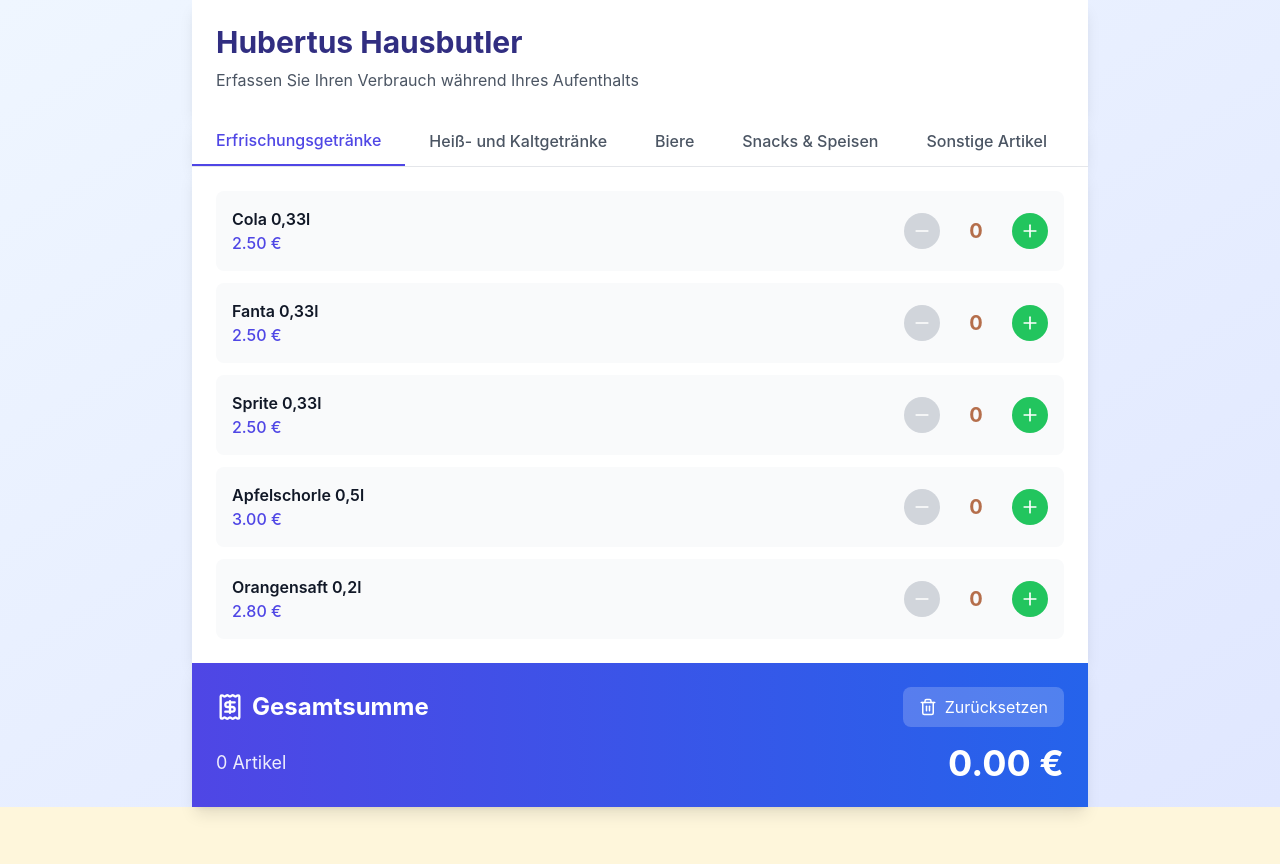
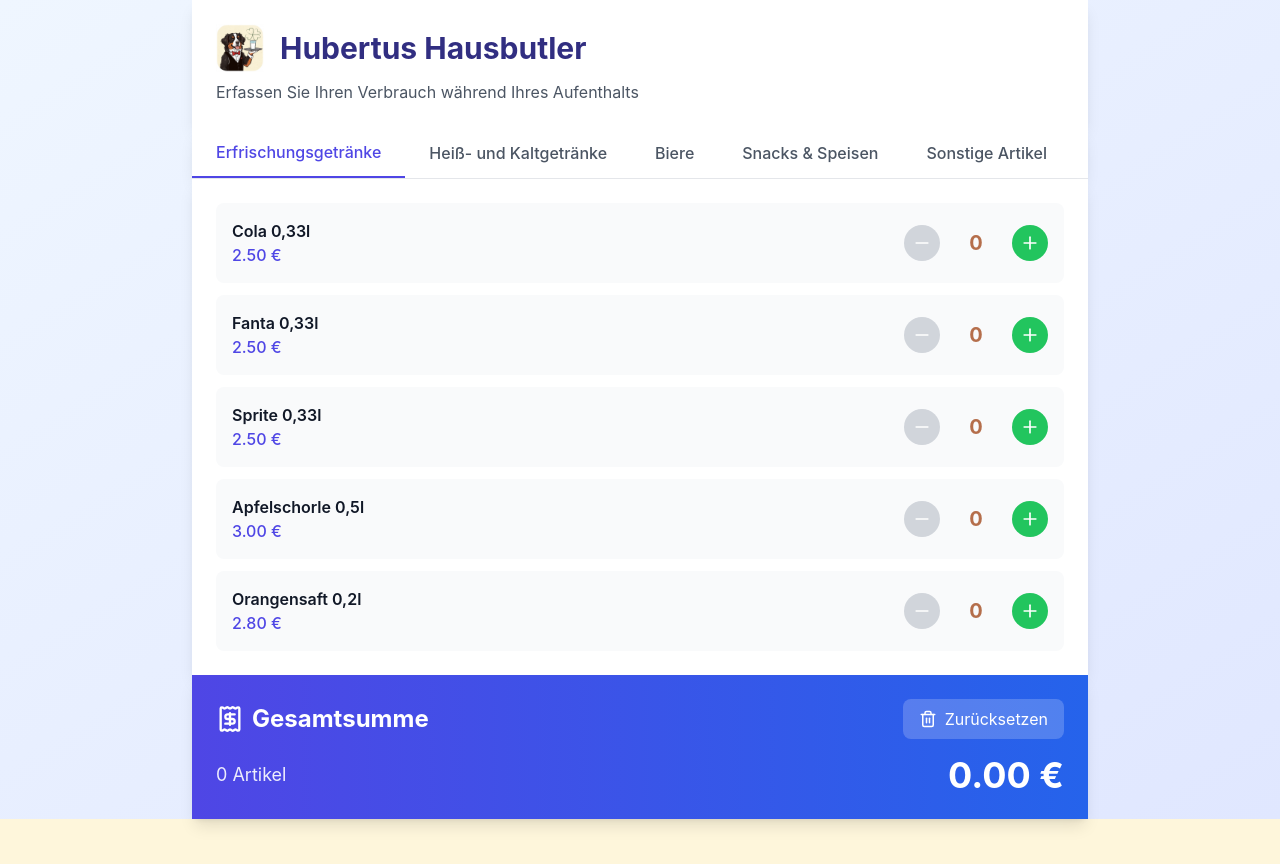
Before and after one commit to sLoPPydrive/hausbutler, a SvelteKit app: page / in a window 1280 px wide. Shown: the top 864 px of the page. Built offline with nearby package versions, Linux system fonts and the light colour scheme; no server answers.

Commit message:
Show icon

```diff
--- a/src/routes/+page.svelte
+++ b/src/routes/+page.svelte
@@ -198,7 +198,10 @@
 
     <!-- Header -->
     <div class="bg-white shadow-lg p-6">
-      <h1 class="text-3xl font-bold text-indigo-900 mb-2">Hubertus Hausbutler</h1>
+      <div class="flex items-center gap-4 mb-2">
+        <img src="/icon-512.png" alt="Hubertus Hausbutler" class="w-12 h-12" />
+        <h1 class="text-3xl font-bold text-indigo-900">Hubertus Hausbutler</h1>
+      </div>
       <p class="text-gray-600">Erfassen Sie Ihren Verbrauch während Ihres Aufenthalts</p>
     </div>
 
```
